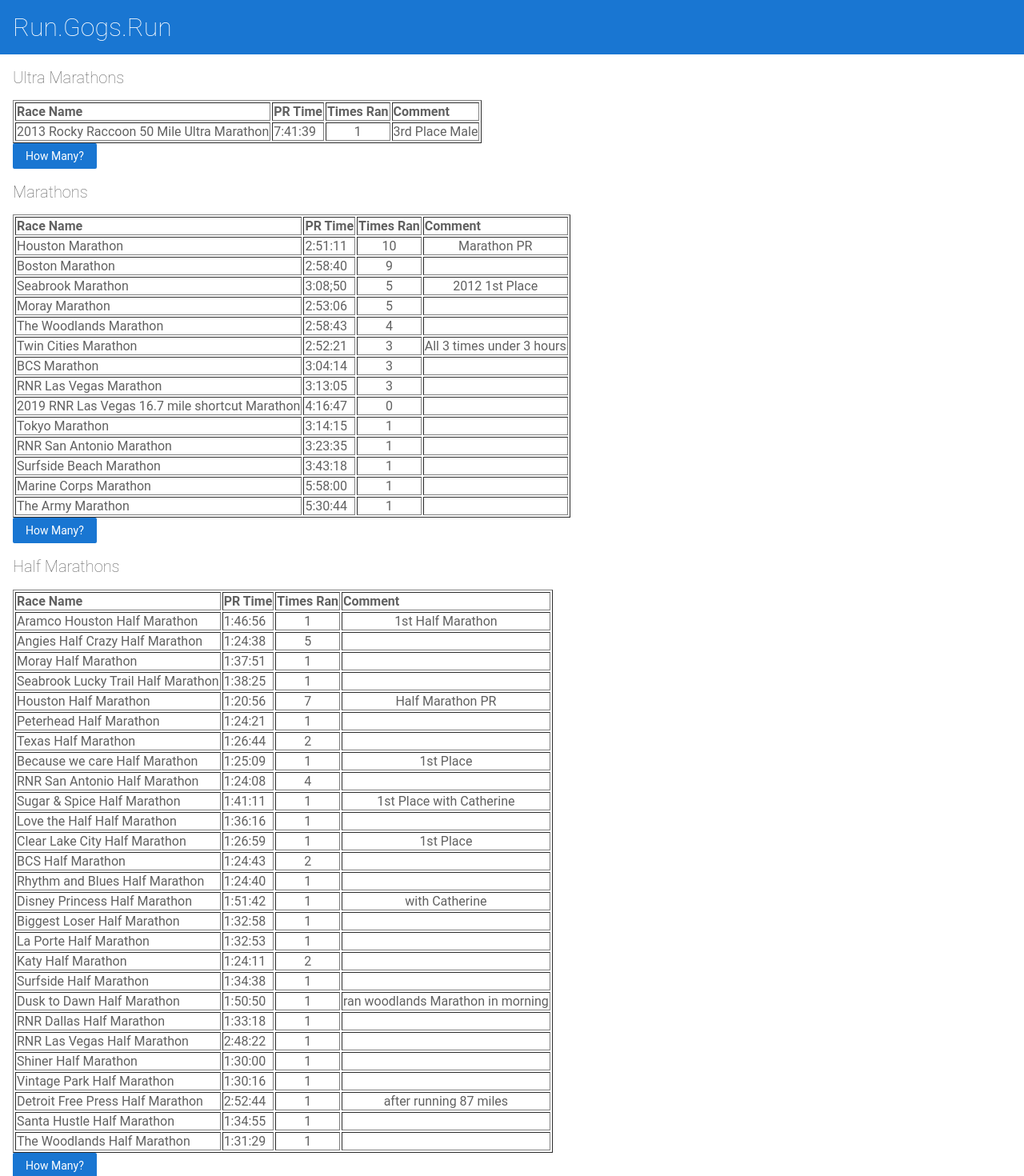
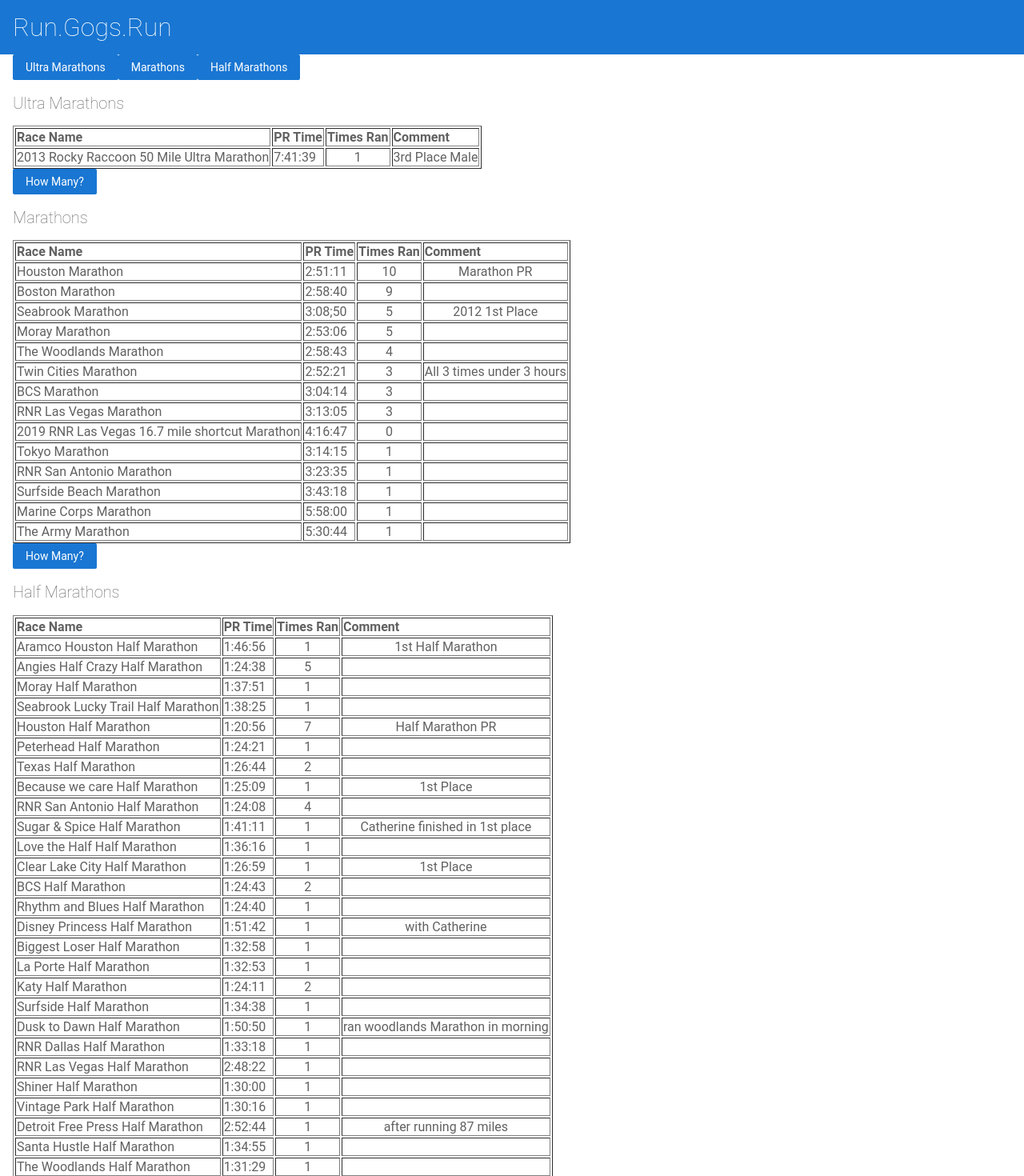
Before and after one commit to gchristie/rungogsrun, an Angular app: page / in a window 1280 px wide. Shown: the top 1470 px of the page at 80% size. Built offline with nearby package versions, Linux system fonts and the light colour scheme.

Commit message:
2 files modified

```diff
--- a/src/app/marathon-list/marathon-list.component.html
+++ b/src/app/marathon-list/marathon-list.component.html
@@ -1,3 +1,10 @@
+
+<div class="tab">
+  <button class="tablinks" >Ultra Marathons</button>
+  <button class="tablinks" >Marathons</button>
+  <button class="tablinks" >Half Marathons</button>
+</div>
+
 
 <h2>Ultra Marathons</h2>
 <table border=1>
--- a/src/app/racedata.ts
+++ b/src/app/racedata.ts
@@ -28,7 +28,7 @@ export var racedata =
  , { name:'Texas',PR:'1:26:44',count:2,racetype:'Half Marathon',comment:'' }
  , { name:'Because we care',PR:'1:25:09',count:1,racetype:'Half Marathon',comment:'1st Place' }
  , { name:'RNR San Antonio',PR:'1:24:08',count:4,racetype:'Half Marathon',comment:'' }
- , { name:'Sugar & Spice',PR:'1:41:11',count:1,racetype:'Half Marathon',comment:'1st Place with Catherine' }
+ , { name:'Sugar & Spice',PR:'1:41:11',count:1,racetype:'Half Marathon',comment:'Catherine finished in 1st place' }
  , { name:'Love the Half',PR:'1:36:16',count:1,racetype:'Half Marathon',comment:'' }
  , { name:'Clear Lake City',PR:'1:26:59',count:1,racetype:'Half Marathon',comment:'1st Place' }
  , { name:'BCS',PR:'1:24:43',count:2,racetype:'Half Marathon',comment:'' }
```
